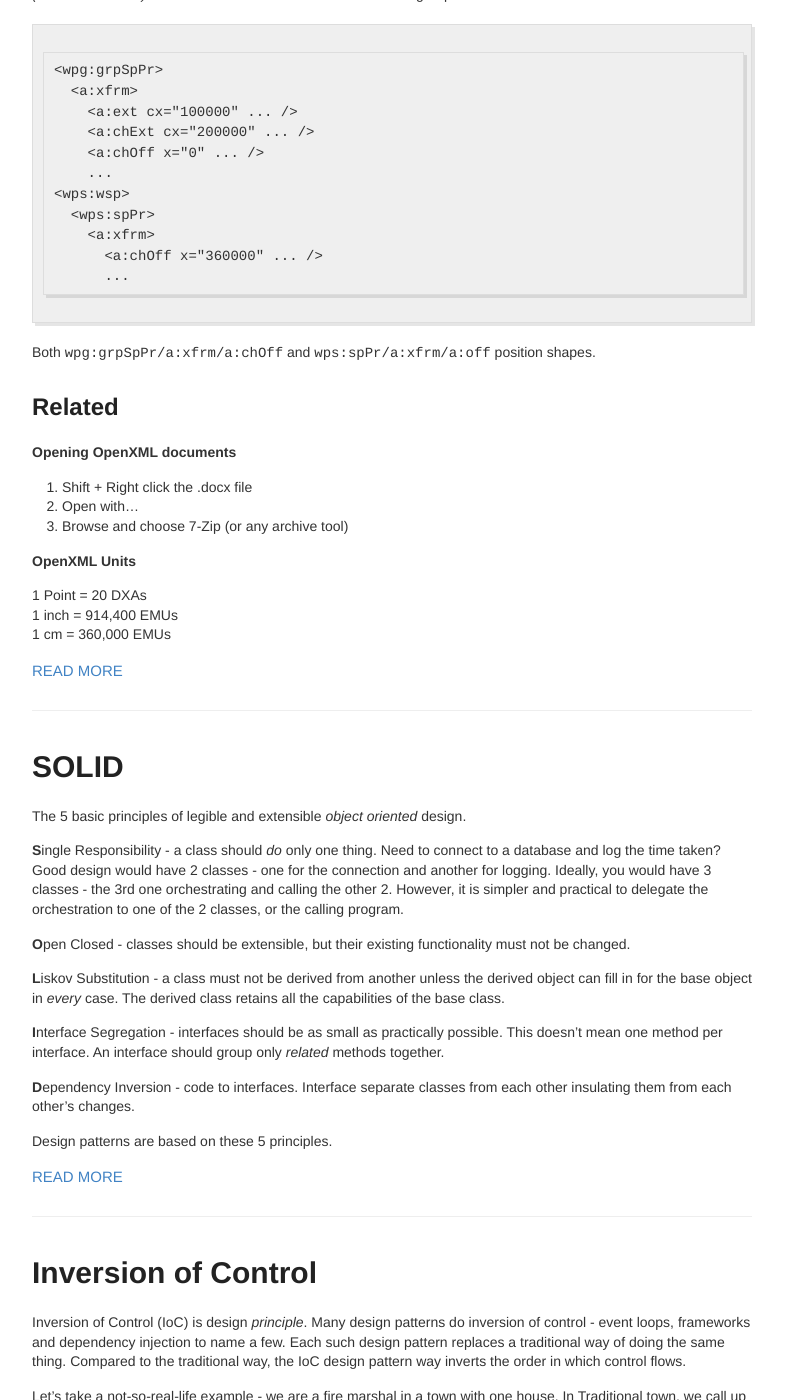
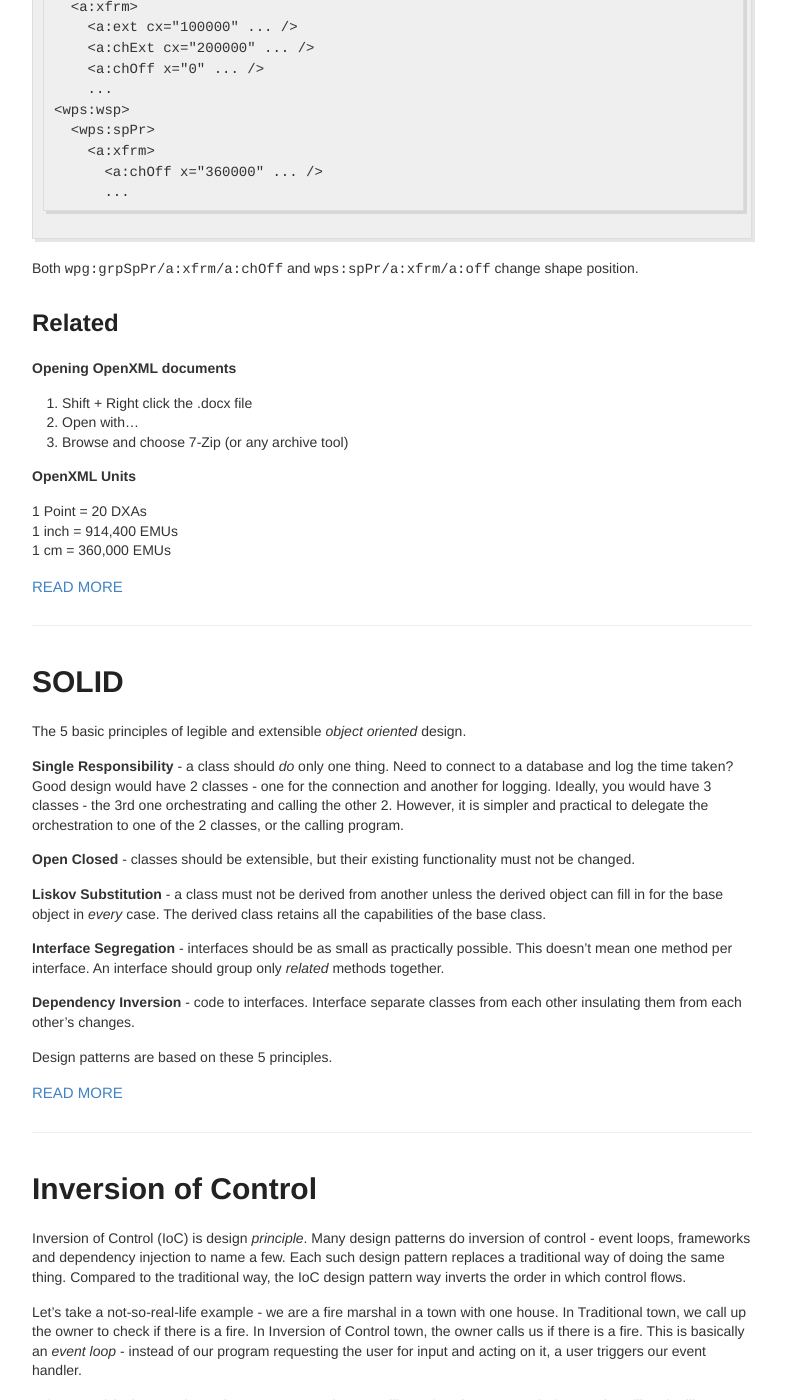
Before and after one commit to potatopeelings/potatopeelings.github.io, a Jekyll site: the page built from index.html, in a window 1280 px wide and 1400 px high, scrolled down 1565 px. Shown: the whole window, without its empty margins (248-1034 px from the left). Built offline with Jekyll 4.4.1, drawn with Linux system fonts in a browser that asks for light colours.

Commit message:
Minor formatting

````diff
--- a/_posts/2017-5-23-solid.md
+++ b/_posts/2017-5-23-solid.md
@@ -5,14 +5,14 @@ title: SOLID
 
 The 5 basic principles of legible and extensible *object oriented* design.
 
-**S**ingle Responsibility - a class should _do_ only one thing. Need to connect to a database and log the time taken? Good design would have 2 classes - one for the connection and another for logging. Ideally, you would have 3 classes - the 3rd one orchestrating and calling the other 2. However, it is simpler and practical to delegate the orchestration to one of the 2 classes, or the calling program.
+**Single Responsibility** - a class should _do_ only one thing. Need to connect to a database and log the time taken? Good design would have 2 classes - one for the connection and another for logging. Ideally, you would have 3 classes - the 3rd one orchestrating and calling the other 2. However, it is simpler and practical to delegate the orchestration to one of the 2 classes, or the calling program.
 
-**O**pen Closed - classes should be extensible, but their existing functionality must not be changed.
+**Open Closed** - classes should be extensible, but their existing functionality must not be changed.
 
-**L**iskov Substitution - a class must not be derived from another unless the derived object can fill in for the base object in _every_ case. The derived class retains all the capabilities of the base class.
+**Liskov Substitution** - a class must not be derived from another unless the derived object can fill in for the base object in _every_ case. The derived class retains all the capabilities of the base class.
 
-**I**nterface Segregation - interfaces should be as small as practically possible. This doesn't mean one method per interface. An interface should group only _related_ methods together.
+**Interface Segregation** - interfaces should be as small as practically possible. This doesn't mean one method per interface. An interface should group only _related_ methods together.
 
-**D**ependency Inversion - code to interfaces. Interface separate classes from each other insulating them from each other's changes.
+**Dependency Inversion** - code to interfaces. Interface separate classes from each other insulating them from each other's changes.
 
 Design patterns are based on these 5 principles.
--- a/_posts/2018-2-18-interpreting-group-and-shape-positions-in-word.md
+++ b/_posts/2018-2-18-interpreting-group-and-shape-positions-in-word.md
@@ -32,9 +32,7 @@ A group in a Word document creates the following heirarchy of nodes in document.
 
 To position a shape in a group
 
-**Step 1**
-
-Use `wp:positionH` and `wp:positionV` to position the group.
+**Step 1** - Use `wp:positionH` and `wp:positionV` to position the group.
 
 _360000 emu_ = _1 cm_ from the edge of the margin is
 
@@ -46,9 +44,7 @@ _360000 emu_ = _1 cm_ from the edge of the margin is
 
 `relativeFrom="document"` makes it from the edge of the _document_.
 
-**Step 2**
-
-`wpg:grpSpPr/a:xfrm/a:chOff` reversed and scaled by `a:ext/a.chExt`, positions shapes within the group.
+**Step 2** - `wpg:grpSpPr/a:xfrm/a:chOff` reversed and scaled by `a:ext/a.chExt`, positions shapes within the group.
 
 _360000 emu * (100000 / 200000)_ = _0.5 cm_ from the top of the group is
 
@@ -58,9 +54,7 @@ _360000 emu * (100000 / 200000)_ = _0.5 cm_ from the top of the group is
 <a:chOff ... y="-360000"/>
 ```
 
-**Step 3**
-
-`wps:spPr/a:xfrm/a:off` scaled, _repositions_ a shape within the group.
+**Step 3** - `wps:spPr/a:xfrm/a:off` scaled, _repositions_ a shape within the group.
 
 _(100000 / 200000) * 360000 emu_ = _0.5 cm_ from the left of the group is
 
@@ -78,7 +72,7 @@ _(100000 / 200000) * 360000 emu_ = _0.5 cm_ from the left of the group is
       ...
 ```
 
-Both `wpg:grpSpPr/a:xfrm/a:chOff` and `wps:spPr/a:xfrm/a:off` position shapes.
+Both `wpg:grpSpPr/a:xfrm/a:chOff` and `wps:spPr/a:xfrm/a:off` change shape position.
 
 ## Related ##
 
````
